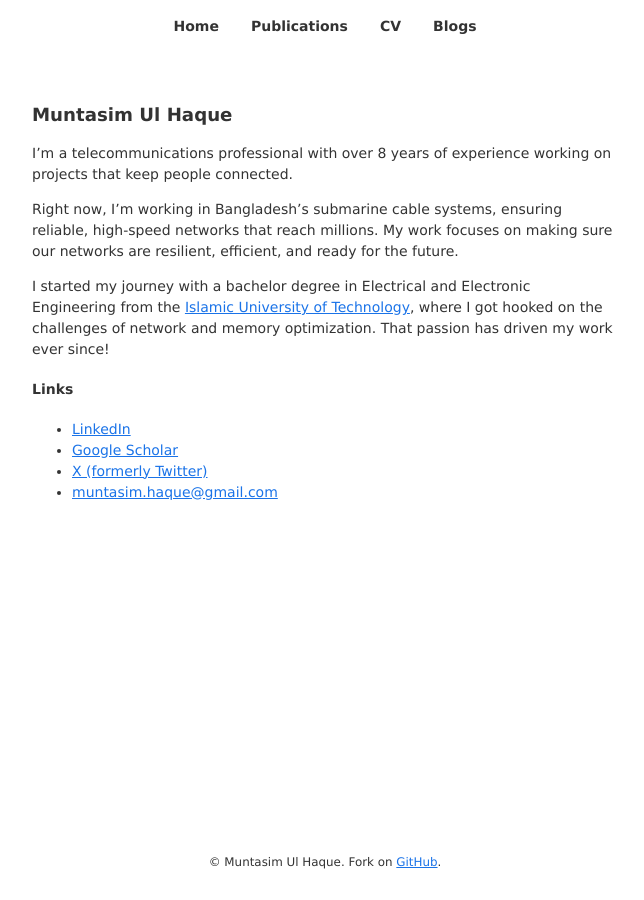
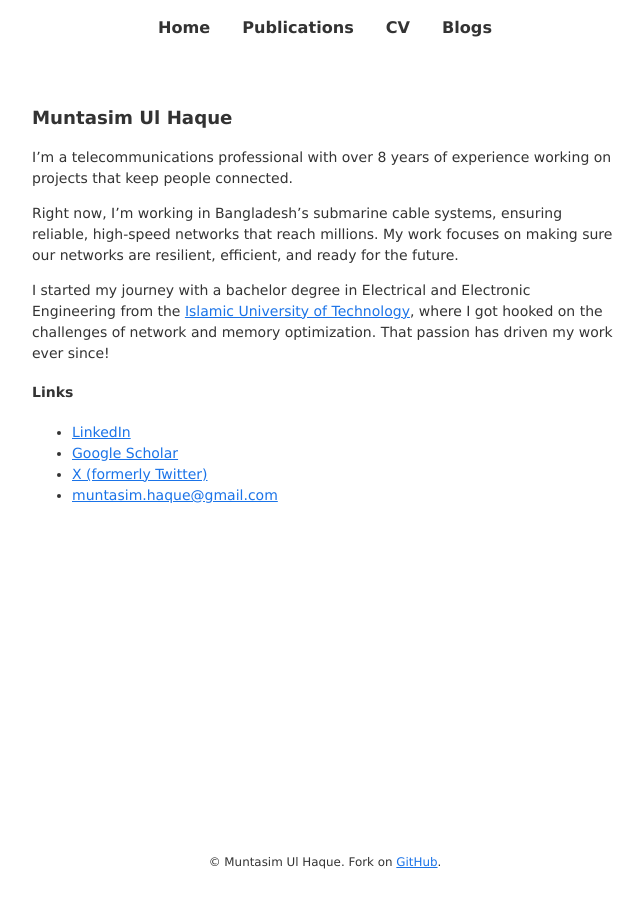
Before and after one commit to muntasimulhaque/muntasimulhaque.github.io, a Jekyll site: the page built from index.md, in a window 1280 px wide. Shown: the whole page, without its empty margins (315-959 px from the left). Built offline with Jekyll 4.4.1, drawn with Linux system fonts in a browser that asks for light colours; our own code applies the rules of GitHub Pages for plain Markdown files.

Commit message:
Update main.css

```diff
--- a/assets/css/main.css
+++ b/assets/css/main.css
@@ -104,7 +104,7 @@ nav a {
     color: var(--primary-color);
     font-weight: bold;
     text-decoration: none;
-    font-size: 1em;
+    font-size: 1.15em;
 }
 
 nav a:visited {
@@ -249,7 +249,7 @@ footer {
         color: var(--primary-color);
         padding: 0.5rem 1rem;
         text-decoration: none;
-        font-size: 1.05em;
+        font-size: 1.15em;
     }
 
     nav a:hover {
```
